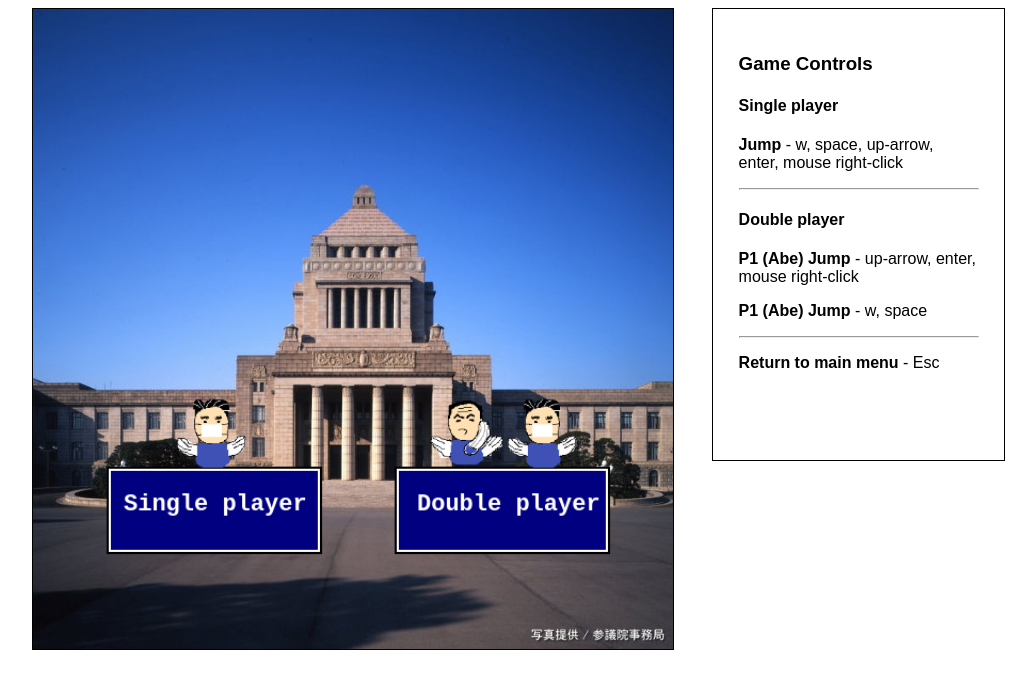
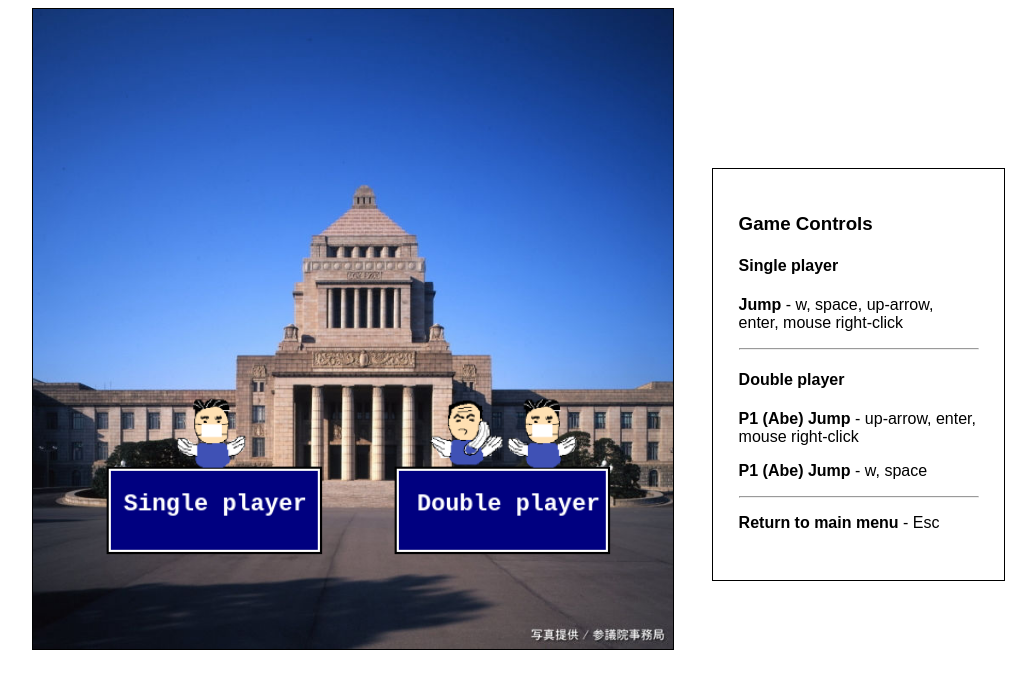
Before and after one commit to tommy2022/gamewebsite, a PHP site: page /flappyabe/flappyabe.php in a window 1280 px wide. Shown: the part 64-753 px from the top of the page, without its empty margins (48-1084 px from the left). Run offline with PHP 8.4, Linux system fonts and the light colour scheme; some libraries are stand-ins or nearby versions.

Commit message:
Update style.css

```diff
--- a/flappyabe/css/style.css
+++ b/flappyabe/css/style.css
@@ -26,12 +26,13 @@ canvas {
 #instructions {
   border: solid .1em #000000;
   width: 30vmin;
-  height: 50vmin;
+  height: 45vmin;
   position: absolute;
   position: absolute;
   left: 95vmin;
   font-size: 2vmin;
   padding: 2%;
+  margin-top: 20vh;
   webkit-user-select: none; /* Chrome/Safari */
   -moz-user-select: none; /* Firefox */
   -ms-user-select: none; /* IE10+ */
@@ -44,7 +45,6 @@ canvas {
   border: solid 2px black;
   position: absolute;
   z-index: 1;
-  margin-top:60vh;;
   margin-left: 95vmin;
   width: 20vw;
 }
```
